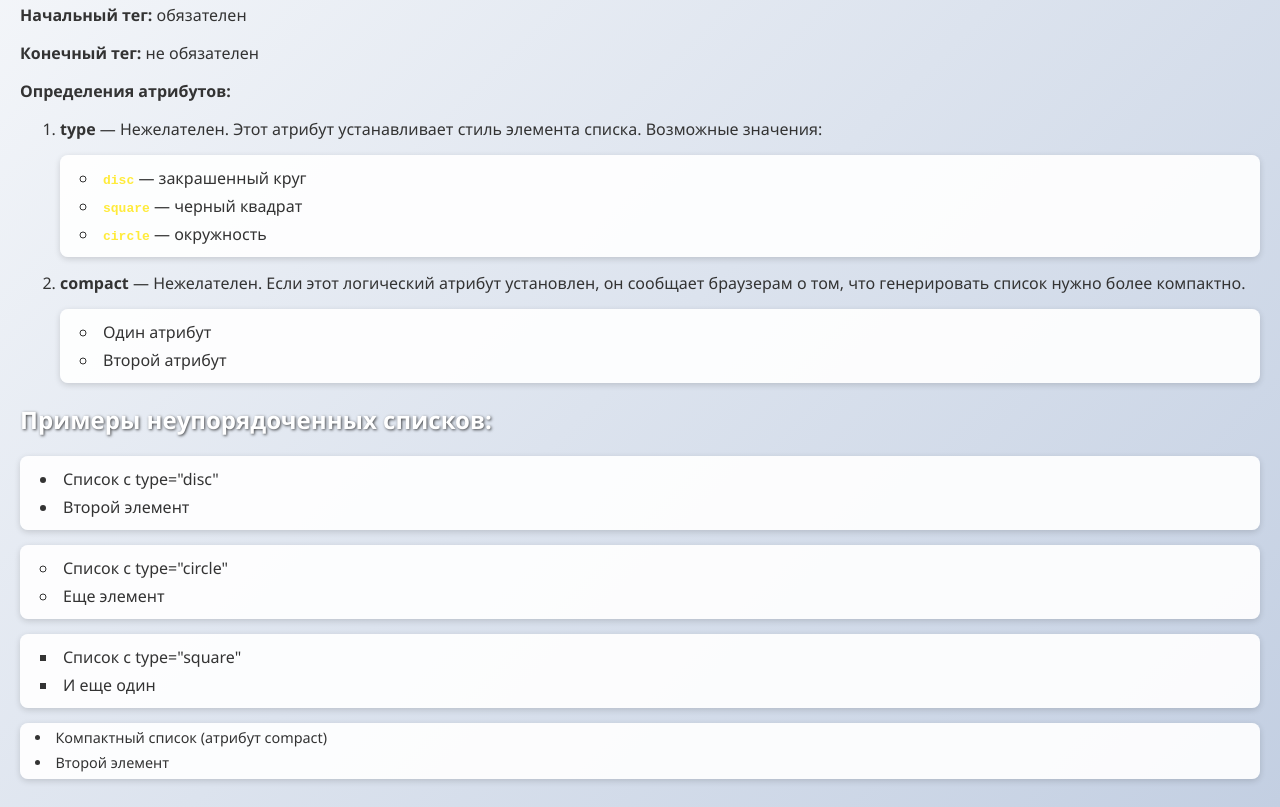
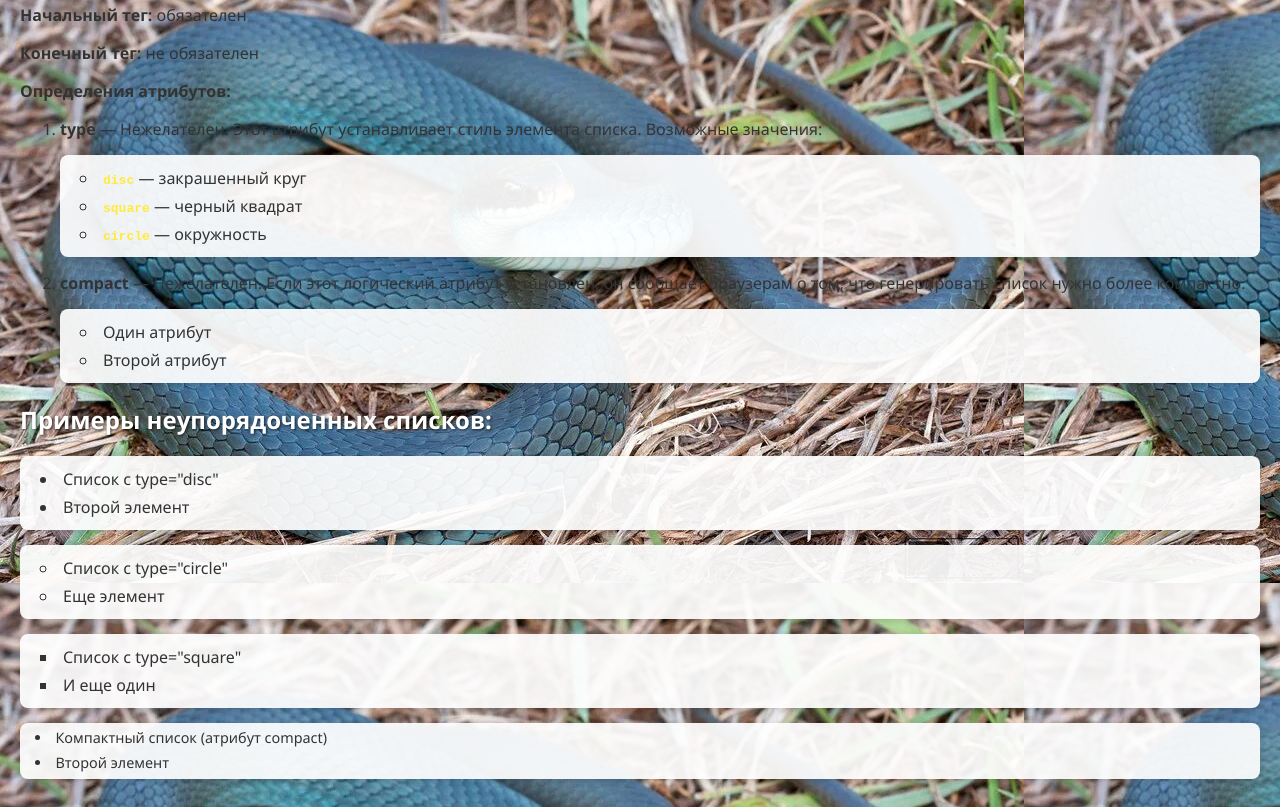
Before and after one commit to necrophagie/html1, a plain HTML site: page index.html in a window 1280 px wide. Shown: the part 100-907 px from the top of the page. Drawn offline with Linux system fonts and the light colour scheme.

Commit message:
Update style.css

```diff
--- a/css/style.css
+++ b/css/style.css
@@ -1,5 +1,5 @@
 body.bg {
-  background: linear-gradient(135deg, #f5f7fa 0%, #c3cfe2 100%);
+  background-image: url('../img/bag.jpg');
   min-height: 100vh;
   margin: 0;
   padding: 20px;
```
